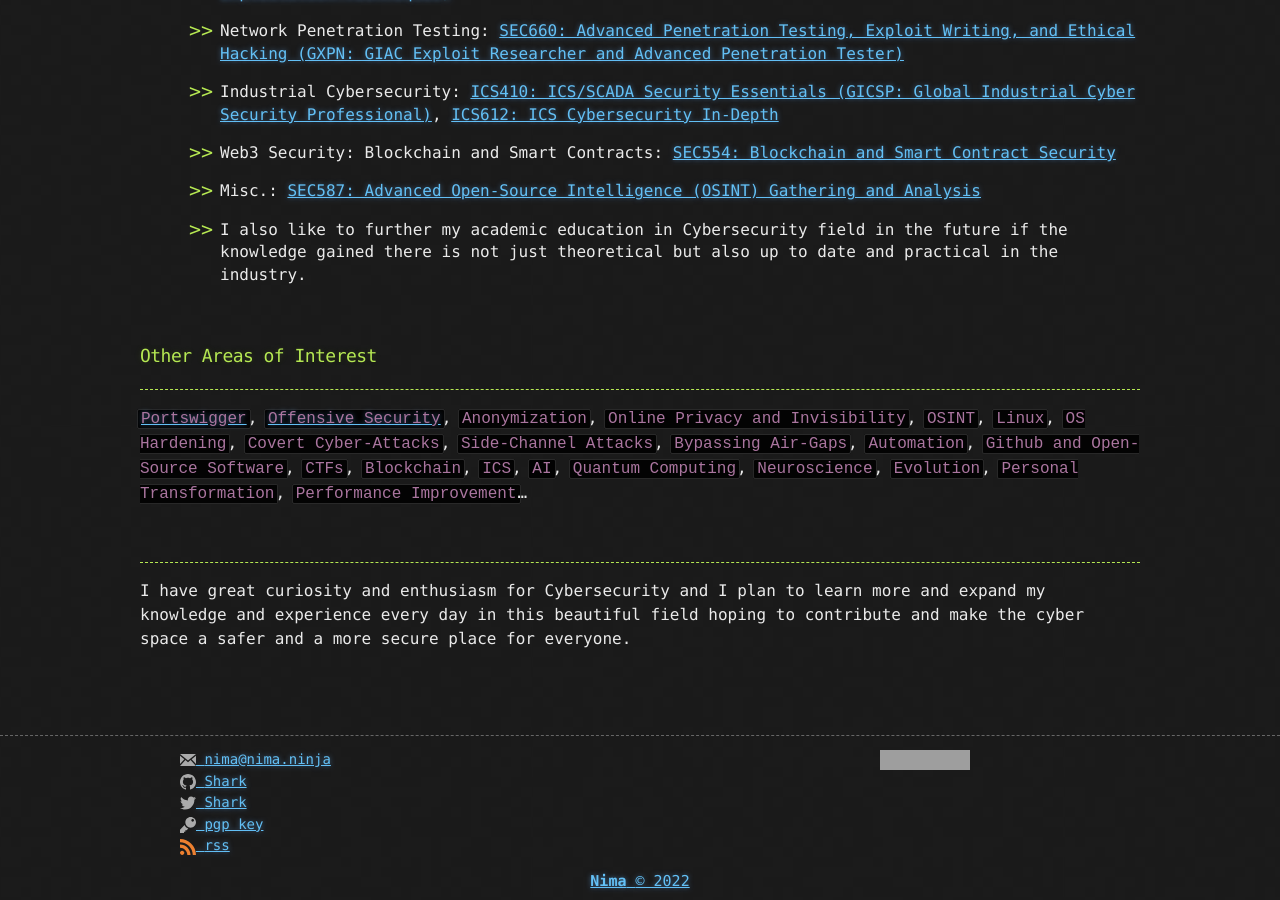
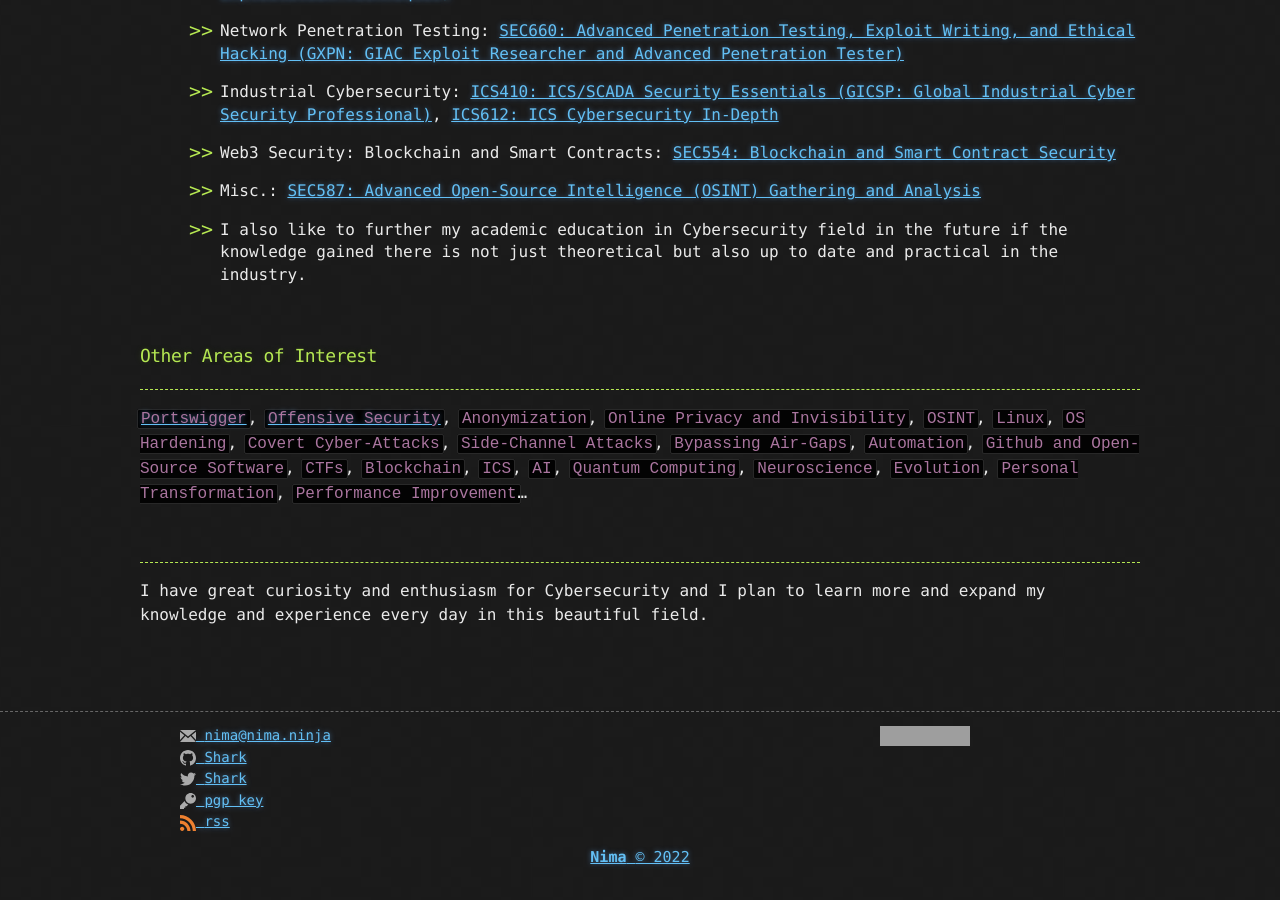
Before and after one commit to CamoCatX/camocatx.github.io, a Jekyll site: the page built from about.md, in a window 1280 px wide and 900 px high, scrolled down 2234 px. Built offline with Jekyll 4.4.1, drawn with Linux system fonts in a browser that asks for light colours; after the commit the page ends 3110 px from its top, so only the background shows below that; grey boxes are pictures that could not be loaded.

Commit message:
Edit about page

```diff
--- a/about.md
+++ b/about.md
@@ -92,4 +92,4 @@ I love almost all Technical Cybersecurity fields but prefer Offensive Security a
 <br>
 * * *
 
-I have great curiosity and enthusiasm for Cybersecurity and I plan to learn more and expand my knowledge and experience every day in this beautiful field hoping to contribute and make the cyber space a safer and a more secure place for everyone.
+I have great curiosity and enthusiasm for Cybersecurity and I plan to learn more and expand my knowledge and experience every day in this beautiful field.
```
